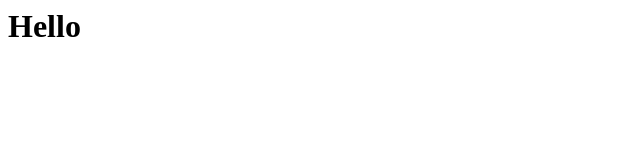
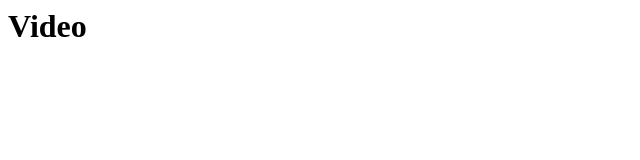
Before and after one commit to johnzhanghua/pages, a plain HTML site: page video.html in a window 1280 px wide. Shown: the full height of the page, 0-640 px from the left. Drawn offline with Linux system fonts and the light colour scheme.

Commit message:
Update video.html

```diff
--- a/video.html
+++ b/video.html
@@ -14,6 +14,6 @@
 </script>
 </head>
 <body>
-<H1>Hello</H1>
+<H1>Video</H1>
 </body>
 </html>
```
